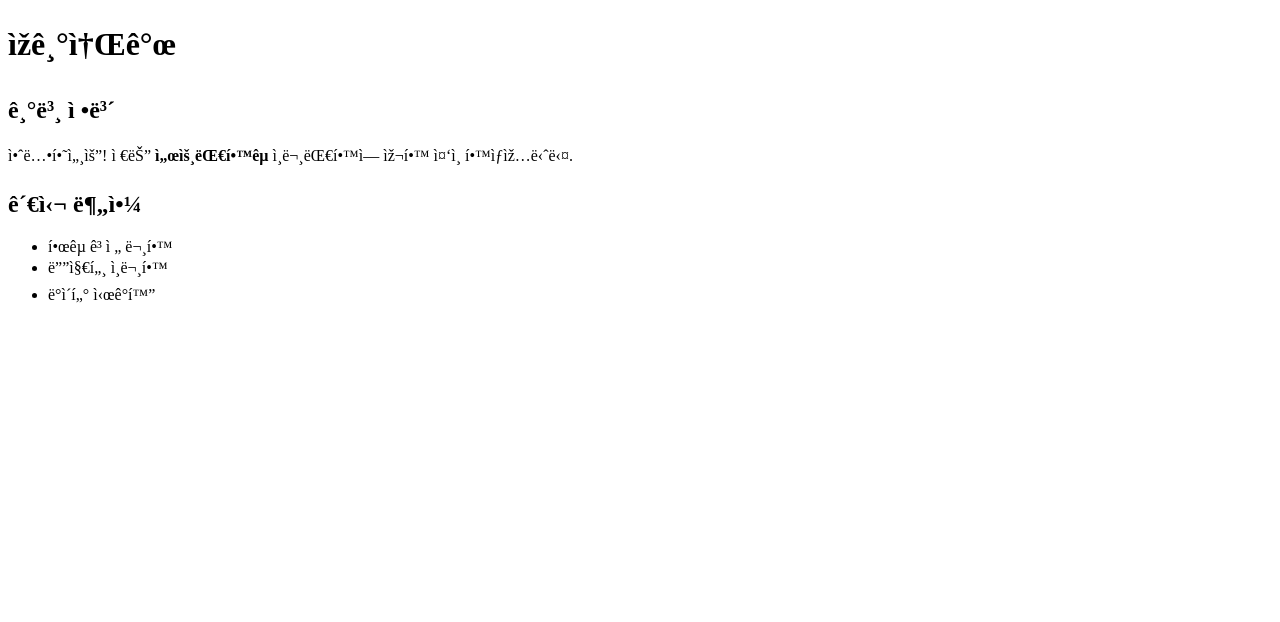
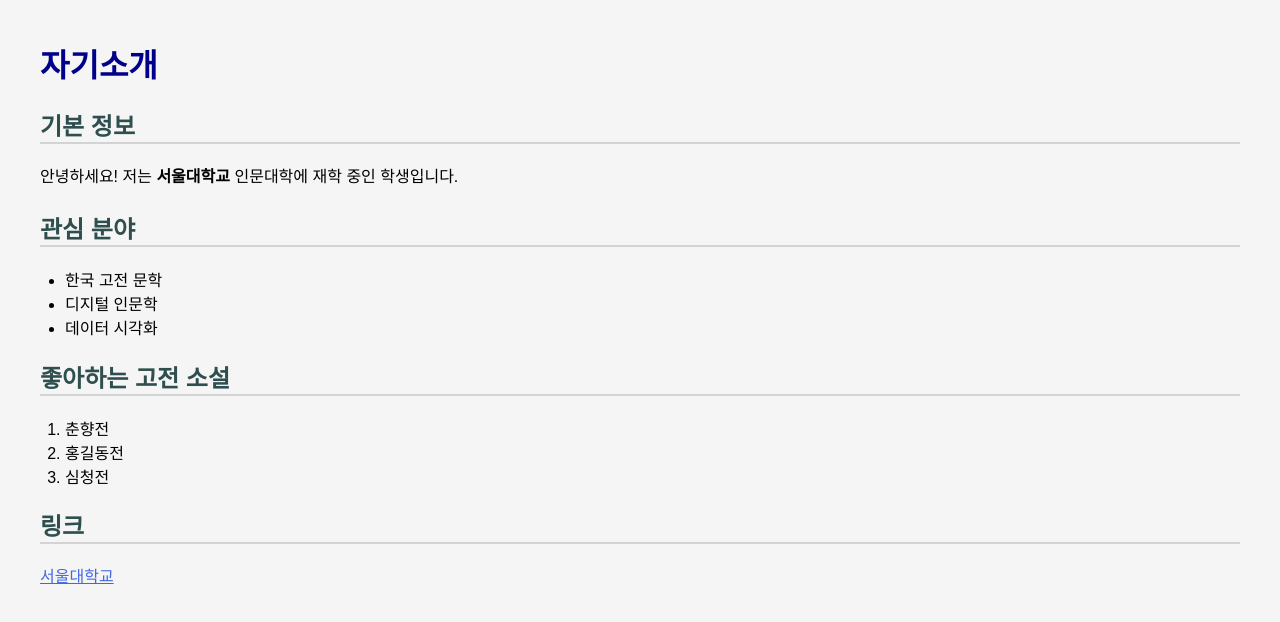
Before and after one commit to HOMIHOLI/IntroDSH2026, a plain HTML site: page my-website/index.html in a window 1280 px wide. Drawn offline with Linux system fonts and the light colour scheme.

Commit message:
index.html 완성

```diff
--- a/my-website/index.html
+++ b/my-website/index.html
@@ -1,8 +1,29 @@
 <!DOCTYPE html>
 <html lang=”ko”>
   <head>
-    <meta charset=”UTF-8”>
-    <title>김인문의 웹사이트</title>
+      <meta charset="UTF-8">
+      <title>김인문의 웹사이트</title>
+      <style>
+          body {
+              background-color: #f5f5f5;
+              margin: 40px;
+              font-family: sans-serif;
+          }
+          h1 { color: darkblue; }
+          h2 {
+              color: darkslategray;
+              border-bottom: 2px solid lightgray;
+          }
+          p { line-height: 1.6; }
+          a { color: royalblue; }
+          ul, ol { padding-left: 25px; }
+          .intro {
+              font-size: 18px;
+              background-color: lightyellow;
+              padding: 15px;
+              border-left: 4px solid gold;
+          }
+      </style>
   </head>
   <body>
     <h1>자기소개</h1>
@@ -16,5 +37,15 @@
       <li>디지털 인문학</li>
       <li>데이터 시각화</li>
     </ul>
+    <h2>좋아하는 고전 소설</h2>
+    <ol>
+      <li>춘향전</li>
+      <li>홍길동전</li>
+      <li>심청전</li>
+    </ol>
+
+    <h2>링크</h2>
+    <p><a href=”https://snu.ac.kr”>서울대학교</a></p>
+
   </body>
 </html>
```
